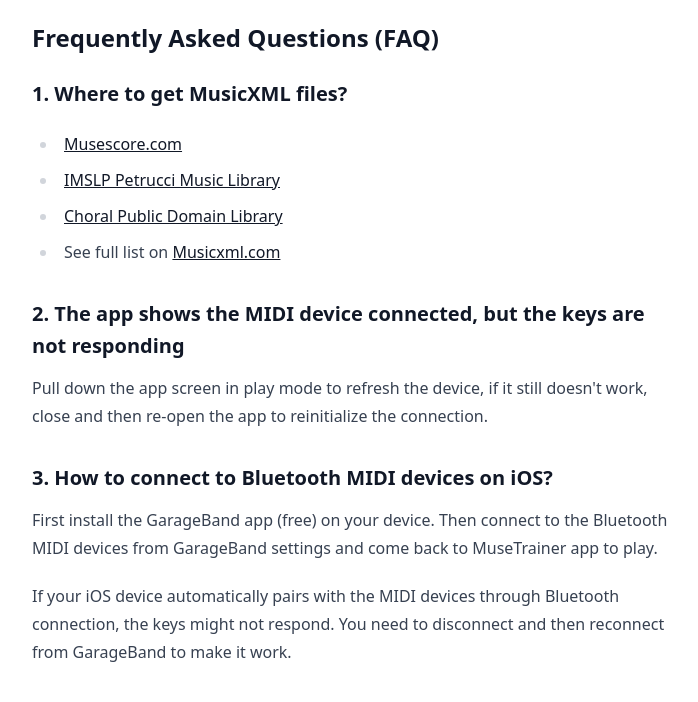
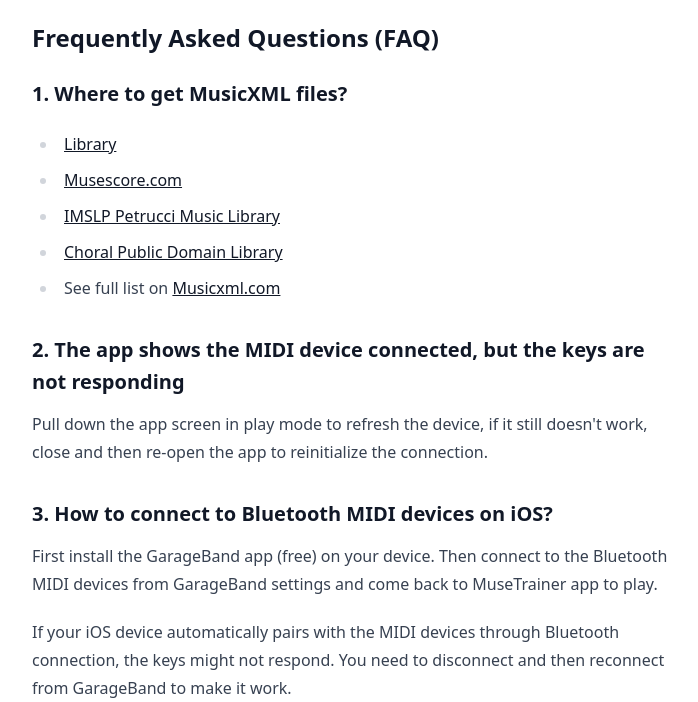
Before and after one commit to musetrainer/help, a website: page support.html in a window 1280 px wide. Shown: the part 98-800 px from the top of the page, without its empty margins (288-986 px from the left). Drawn offline with Linux system fonts and the light colour scheme.

Commit message:
Add lib link

```diff
--- a/support.html
+++ b/support.html
@@ -17,6 +17,9 @@
       <h3>1. Where to get MusicXML files?</h3>
       <p>
         <ul>
+          <li>
+            <a href="https://musetrainer.com/library">Library</a>
+          </li>
           <li>
             <a href="https://musescore.com/sheetmusic">Musescore.com</a>
           </li>
```
